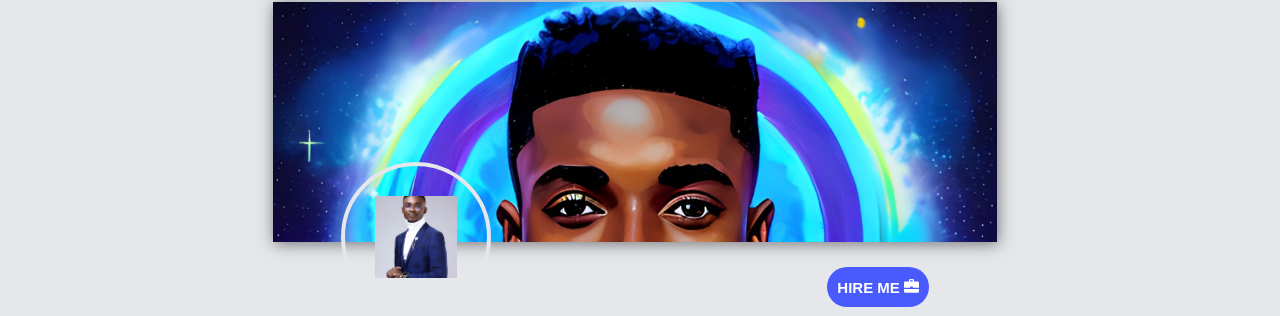
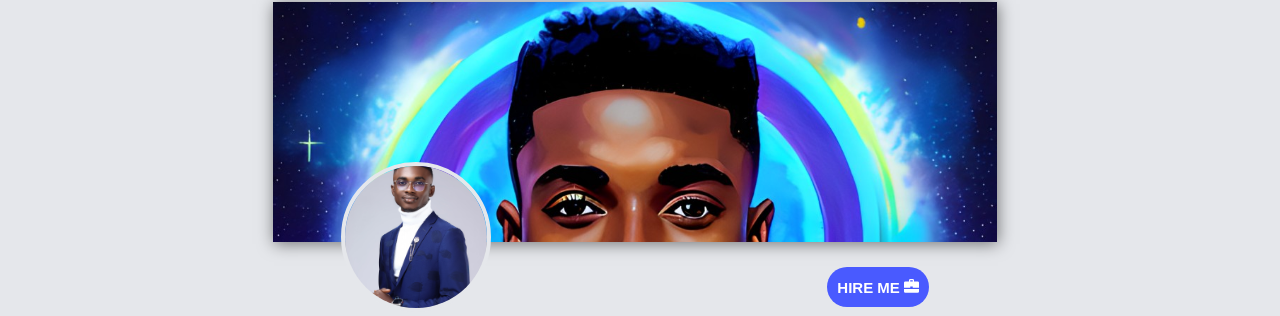
Before and after one commit to lucky66/myportfolio, a website: page index.html in a window 1280 px wide. Shown: the part 81-397 px from the top of the page. Drawn offline with nearby package versions, Linux system fonts and the light colour scheme.

Commit message:
Update profile picture

```diff
--- a/css/stylesheet.css
+++ b/css/stylesheet.css
@@ -98,7 +98,6 @@ nav.upper_nav {
     background-repeat: no-repeat;
     background-position: 50% 50%;*/
     border-radius: 50%;
-	padding: 30px;
     border: 4px solid #e5e7eb;
     position: relative;
     overflow: hidden;
```
